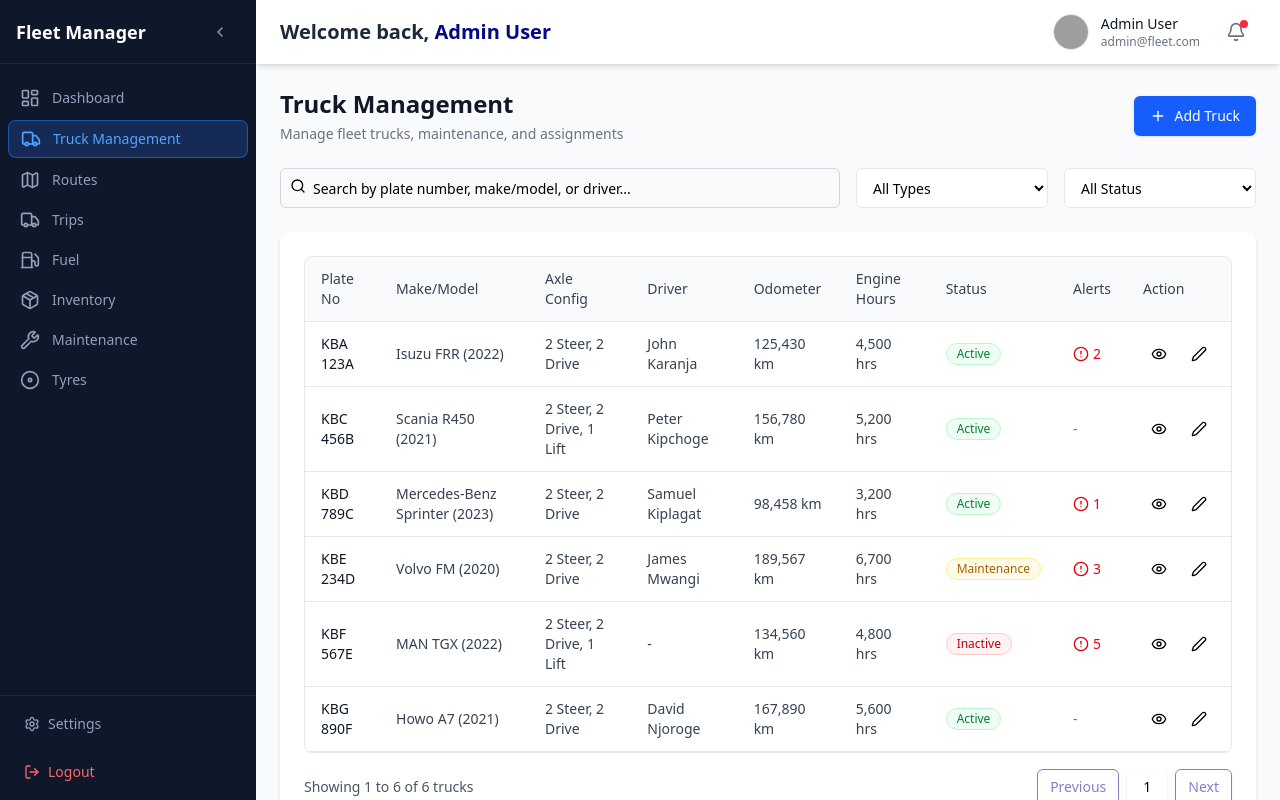
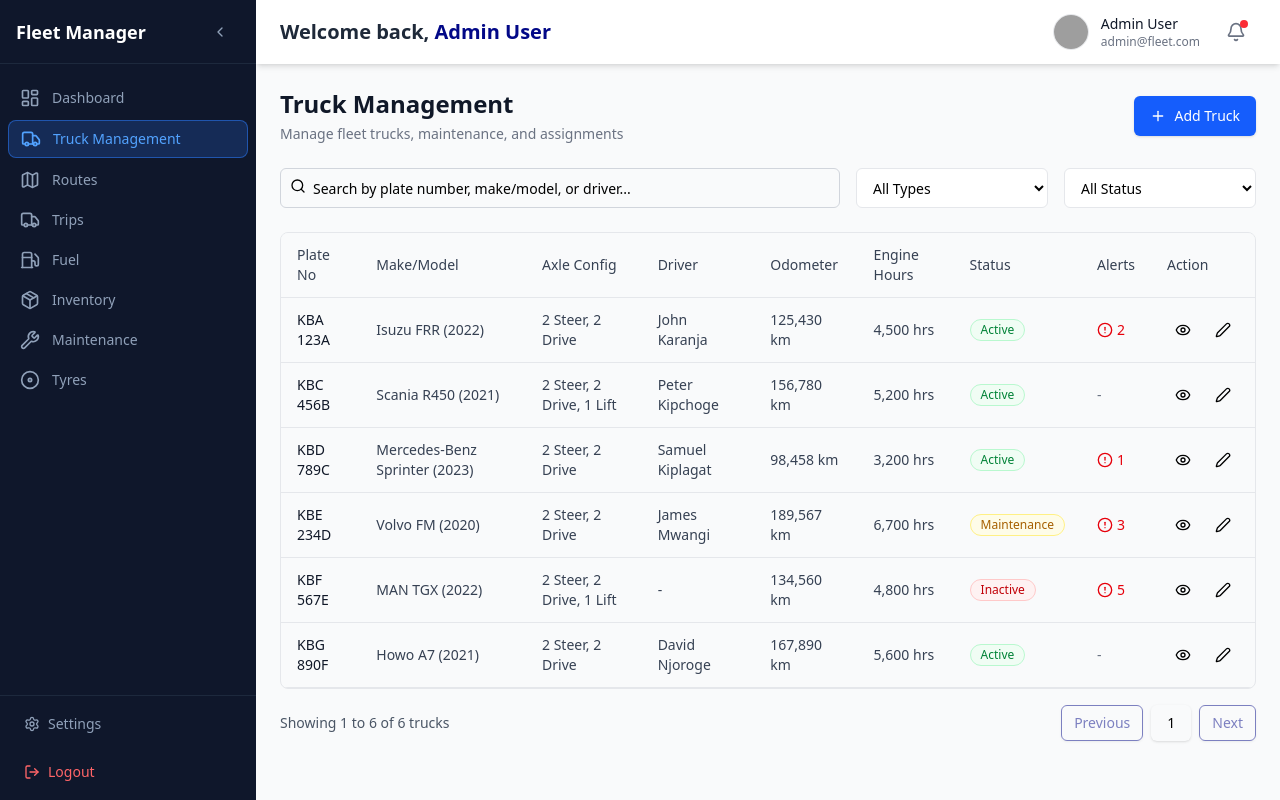
Before and after one commit to Endesha-Technologies/fleet-management-system, a Next.js app in the folder frontend/: page /trucks in a window 1280 px wide. Built offline with nearby package versions, Linux system fonts and the light colour scheme; grey boxes are pictures that could not be loaded.

Commit message:
style(trucks): remove card wrapper from truck table

```diff
--- a/frontend/app/(dashboard)/trucks/page.tsx
+++ b/frontend/app/(dashboard)/trucks/page.tsx
@@ -114,8 +114,6 @@ export default function TrucksPage() {
       </div>
 
       {/* Truck Table */}
-      <div className="bg-white rounded-lg shadow">
-        <div className="p-6">
       <TruckTable
         trucks={filteredTrucks}
         onView={(truck) => router.push(`/trucks/${truck.id}`)}
@@ -124,8 +122,6 @@ export default function TrucksPage() {
           setShowAddDrawer(true);
         }}
       />
-        </div>
-      </div>
 
       {/* Add Truck Drawer */}
       <AddTruckDrawer
```
Lines whose indentation alone changed are shown as unchanged.
